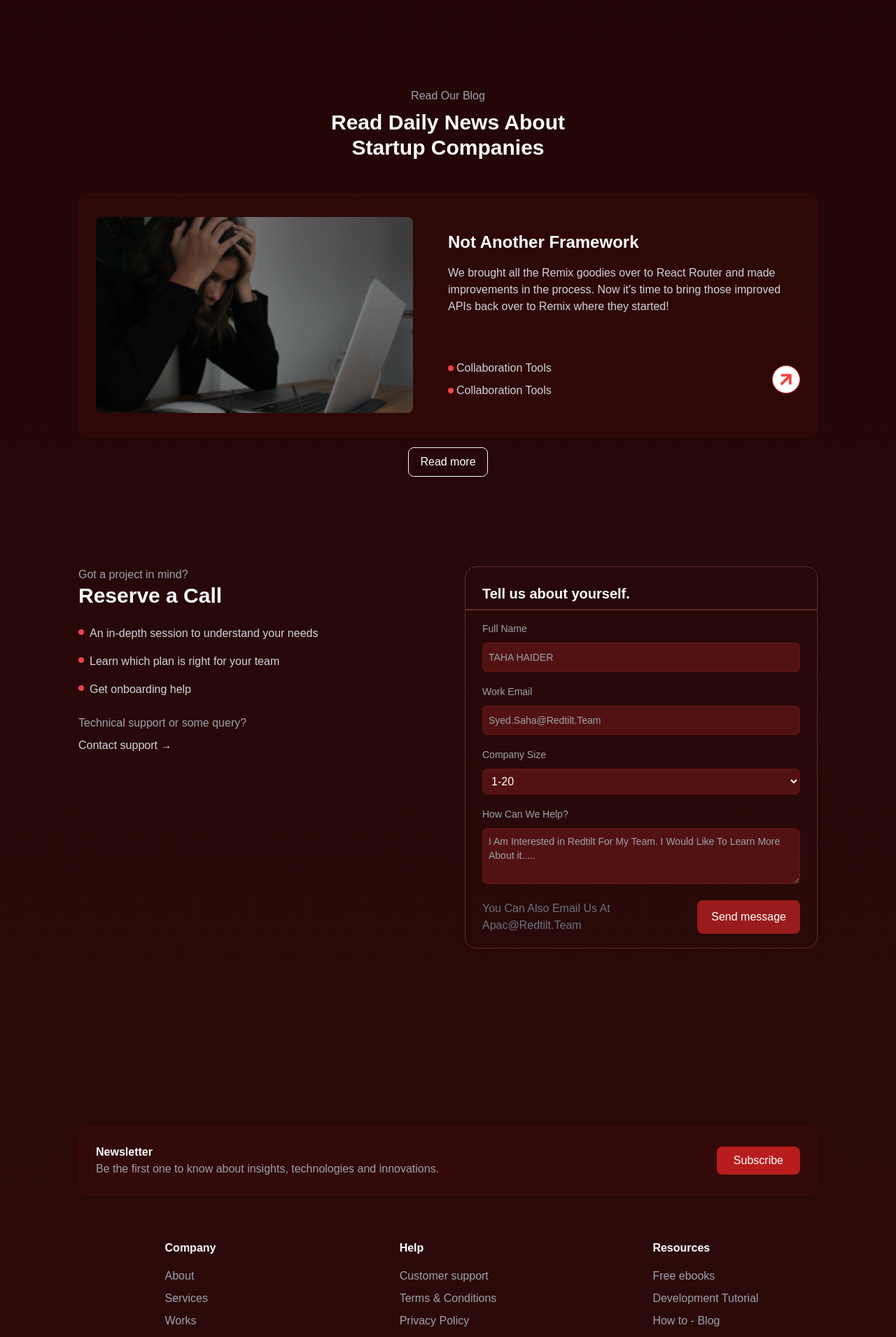
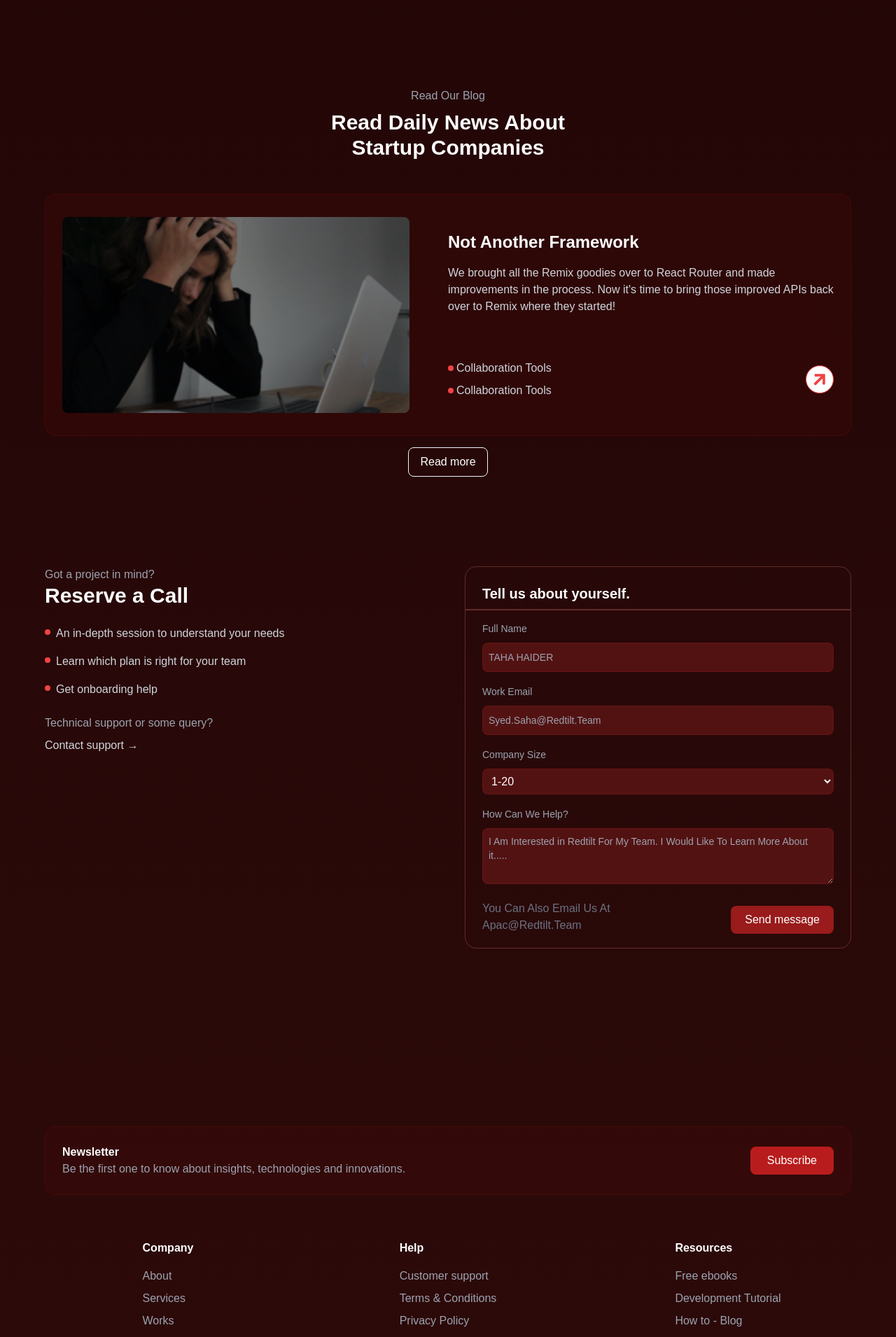
Before and after one commit to KhaledHassangit/RedTilt, a React (Vite) app: page / in a window 1280 px wide. Shown: the part 2120-4030 px from the top of the page at 70% size. Built offline with nearby package versions, Linux system fonts and the light colour scheme.

Commit message:
Task Completed  & Oveflow Hidden

```diff
--- a/src/Components/Contact.jsx
+++ b/src/Components/Contact.jsx
@@ -12,7 +12,7 @@ const Contact = () => {
 
   return (
     <div className="min-h-screen py-16 px-4">
-      <div className="container mx-auto max-w-6xl">
+      <div className=" mx-auto max-w-6xl">
         <div className="grid md:grid-cols-2 gap-12">
           {/* Left Section */}
           <section
@@ -103,13 +103,13 @@ const Contact = () => {
                 />
               </div>
 
-              <footer className="flex justify-between">
+              <footer className="flex justify-between flex-wrap ">
                 <p className="text-gray-500">
                   You Can Also Email Us At <br /> Apac@Redtilt.Team
                 </p>
                 <button
                   type="submit"
-                  className="px-5 bg-red-800 hover:bg-red-600 text-white rounded-lg p-2 transition-colors"
+                  className="px-5 bg-red-800 hover:bg-red-600 text-white rounded-lg p-2 transition-colors md:mt-2"
                   aria-label="Send message"
                 >
                   Send message
--- a/src/Components/News.jsx
+++ b/src/Components/News.jsx
@@ -14,7 +14,7 @@ const News = () => {
 
     return (
         <section className="py-16 px-2">
-            <div className="container mx-auto max-w-6xl">
+            <div className=" mx-auto max-w-6xl">
                 <header className="text-center mb-12">
                     <h3
                         className="text-gray-400 mb-2"
--- a/src/index.css
+++ b/src/index.css
@@ -64,7 +64,7 @@ body.light-mode {
 }
 @media (max-width:767px){
   .scroll-to-top-button{
-    display: none !important;
+    /* display: none !important; */
   }
 }
 .scroll-to-top-button:hover {
--- a/src/utilities/Footer.jsx
+++ b/src/utilities/Footer.jsx
@@ -20,7 +20,7 @@ const Footer = () => {
 
     return (
         <footer className="py-16 px-16">
-            <div className="container mx-auto max-w-6xl">
+            <div className=" mx-auto max-w-6xl">
 
                 {/* Newsletter */}
                 <div
```
